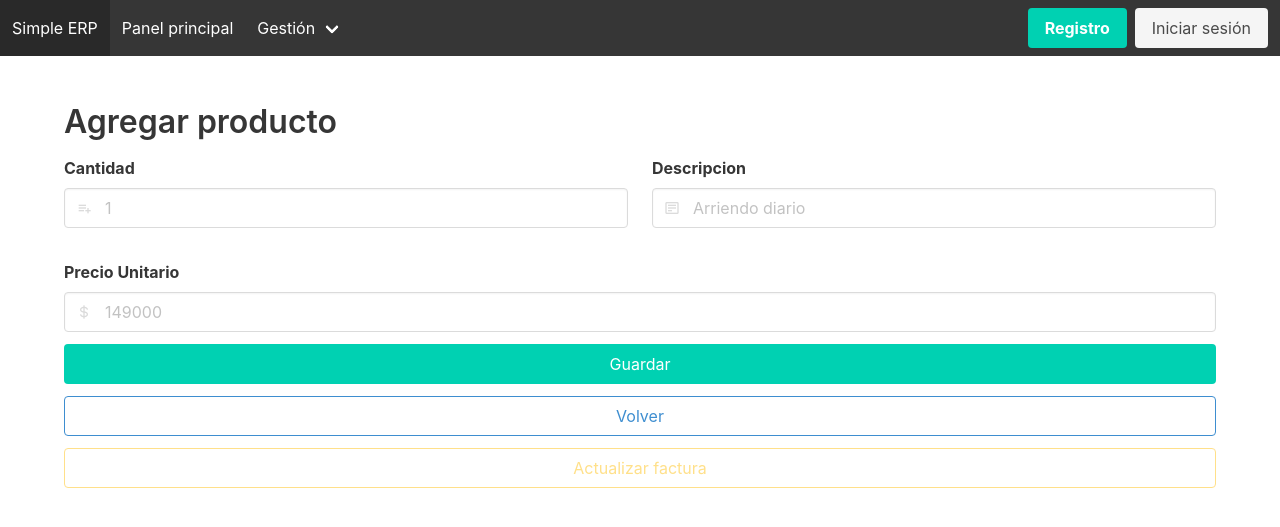
After one commit to tomxscode/simple-erp, a Flask app: page /factura/detalle/1 in a window 1280 px wide. The commit adds this page. Shown: the top 527 px of the page. Run offline with Flask 3, Linux system fonts and the light colour scheme; tables that the repository leaves empty hold one stand-in row (values such as "Sample post"); some libraries are stand-ins or nearby versions.

Commit message:
Agregar detalles de factura

```diff
--- a/forms/__init__.py
+++ b/forms/__init__.py
@@ -1,6 +1,6 @@
 from flask_wtf import FlaskForm
 from wtforms.validators import DataRequired, Email, Length
-from wtforms import StringField, PasswordField, SubmitField, DateField, SelectField
+from wtforms import StringField, PasswordField, SubmitField, DateField, SelectField, IntegerField
 
 class RegistroForm(FlaskForm):
   run = StringField('Run', validators=[DataRequired()])
@@ -37,3 +37,10 @@ class VentaForm(FlaskForm):
   monto_neto = StringField('Monto Neto', validators=[DataRequired()])
   estado = SelectField('Estado', choices=[(0, 'Por pagar'), (1, 'Pagada')], validators=[DataRequired()])
   submit = SubmitField('Guardar')
+
+# Facturas
+class DetalleFacturaForm(FlaskForm):
+  descripcion = StringField('Descripcion', validators=[DataRequired()])
+  cantidad = IntegerField('Cantidad', validators=[DataRequired()])
+  precio_unitario = IntegerField('Precio Unitario', validators=[DataRequired()])
+  submit = SubmitField('Guardar')
--- a/routes/factura.py
+++ b/routes/factura.py
@@ -1,10 +1,14 @@
 import datetime
-from flask import Blueprint, request, jsonify, render_template
+from flask import Blueprint, redirect, request, jsonify, render_template
 from models import db
 from models.Factura import Factura, DetalleFactura
 from models.Empresa import Empresa
 from models.Usuario import Usuario
-from utils.general import convertir_fecha, dinero_formato
+from models.Venta import Venta
+from utils.general import convertir_fecha, dinero_formato, actualizar_venta_montos
+from forms import DetalleFacturaForm
+from flask import flash
+from flask import url_for
 
 factura = Blueprint('factura', __name__)
 
@@ -52,3 +56,56 @@ def ver_factura(id):
     return None
 
   return render_template('factura/factura.html', factura=factura, detalles=detalles, obtener_nombre_empresa=obtener_nombre_empresa, convertir_fecha=convertir_fecha, dinero_formato=dinero_formato)
+
+@factura.route('/factura/detalle/<int:id>', methods=['GET', 'POST'])
+def detalle_factura(id):
+  form = DetalleFacturaForm()
+  factura = Factura.query.get(id)
+  if form.validate_on_submit():
+    detalle = DetalleFactura(
+      descripcion = form.descripcion.data,
+      cantidad = form.cantidad.data,
+      precio_unitario = form.precio_unitario.data,
+      monto_neto = form.precio_unitario.data * form.cantidad.data,
+      monto_iva = float(form.precio_unitario.data * form.cantidad.data) * 0.19,
+      factura_id = id
+    )
+    db.session.add(detalle)
+    db.session.commit()
+    flash('Detalle agregado correctamente', 'success')
+    if actualizar_factura(id):
+      flash('Factura actualizada correctamente', 'success')
+      venta = Venta.query.filter_by(factura=id).first()
+      if venta:
+        actualizar_venta_montos(venta.id)
+        flash('Venta actualizada correctamente', 'success')
+    else:
+      flash('Error al actualizar la factura', 'error')
+    return redirect(url_for('factura.ver_factura', id=id))
+  return render_template('factura/detalle_factura.html', form=form, factura=factura, convertir_fecha=convertir_fecha, dinero_formato=dinero_formato)
+
+@factura.route('/factura/actualizar/<int:id>')
+def actualizar_montos(id):
+  if actualizar_factura(id):
+    flash('Factura actualizada correctamente', 'success')
+    # Obtener la Venta según la factura asociada
+    venta = Venta.query.filter_by(factura=id).first()
+    if venta:
+      actualizar_venta_montos(venta.id)
+      flash('Venta actualizada correctamente', 'success')
+  else:
+    flash('Error al actualizar la factura', 'error')
+  return redirect(url_for('factura.ver_factura', id=id))
+
+
+def actualizar_factura(id):
+  factura = Factura.query.get(id)
+  if factura:
+    factura.monto_neto = 0
+    factura.monto_iva = 0
+    for detalle in DetalleFactura.query.filter_by(factura_id=id).all():
+      factura.monto_neto += detalle.monto_neto
+      factura.monto_iva += detalle.monto_iva
+    db.session.commit()
+    return True
+  return False
--- /dev/null
+++ b/templates/factura/detalle_factura.html
@@ -0,0 +1,58 @@
+{% extends "base.html" %}
+{% block titulo %}Agregar producto{% endblock %}
+
+{% block contenido %}
+<div class="content">
+  <h1>Agregar producto</h1>
+  <form method="post">
+    {{ form.hidden_tag() }}
+    <div class="columns">
+      <div class="column">
+        <div class="field">
+          {{ form.cantidad.label(class="label") }}
+          <div class="control has-icons-left">
+            {{ form.cantidad(class="input mb-2", placeholder="1") }}
+            <span class="icon is-small is-left">
+              <i class='bx bx-list-plus' ></i>
+            </span>
+          </div>
+        </div>
+      </div>
+      <div class="column">
+        <div class="field">
+          {{ form.descripcion.label(class="label") }}
+          <div class="control has-icons-left">
+            {{ form.descripcion(class="input mb-2", placeholder="Arriendo diario") }}
+            <span class="icon is-small is-left">
+              <i class='bx bx-detail' ></i>
+            </span>
+          </div>
+        </div>
+      </div>
+    </div>
+
+    <div class="field">
+      {{ form.precio_unitario.label(class="label") }}
+      <div class="control has-icons-left">
+        {{ form.precio_unitario(class="input", placeholder="149000") }}
+        <span class="icon is-small is-left">
+          <i class='bx bx-dollar'></i>
+        </span>
+      </div>
+    </div>
+
+    <div class="field">
+      {{ form.submit(class="button is-fullwidth is-primary") }}
+    </div>
+    <div class="field">
+      <a href="{{ url_for('factura.ver_factura', id=factura.id) }}" class="button is-fullwidth is-info is-outlined">Volver</a>
+    </div>
+    <div class="field">
+      <a href="{{ url_for('factura.actualizar_montos', id=factura.id) }}" class="button is-fullwidth is-warning is-outlined">Actualizar factura</a>
+    </div>
+
+  </form>
+</div>
+{% endblock %}
+{% block scripts %}
+{% endblock %}
--- a/templates/factura/factura.html
+++ b/templates/factura/factura.html
@@ -47,7 +47,10 @@
         </tr>
       </tfoot>
     </table>
-
+    <div class="buttons">
+        <a href="{{ url_for('factura.detalle_factura', id=factura.id) }}" class="button is-fullwidth is-success">Agregar producto</a>
+        <a href="{{ url_for('factura.actualizar_montos', id=factura.id) }}" class="button is-fullwidth is-warning is-outlined">Actualizar factura</a>
+    </div>
   </div>
 </div>
 
```
Also changed, not shown: utils/general.py (+12 -0 lines).
